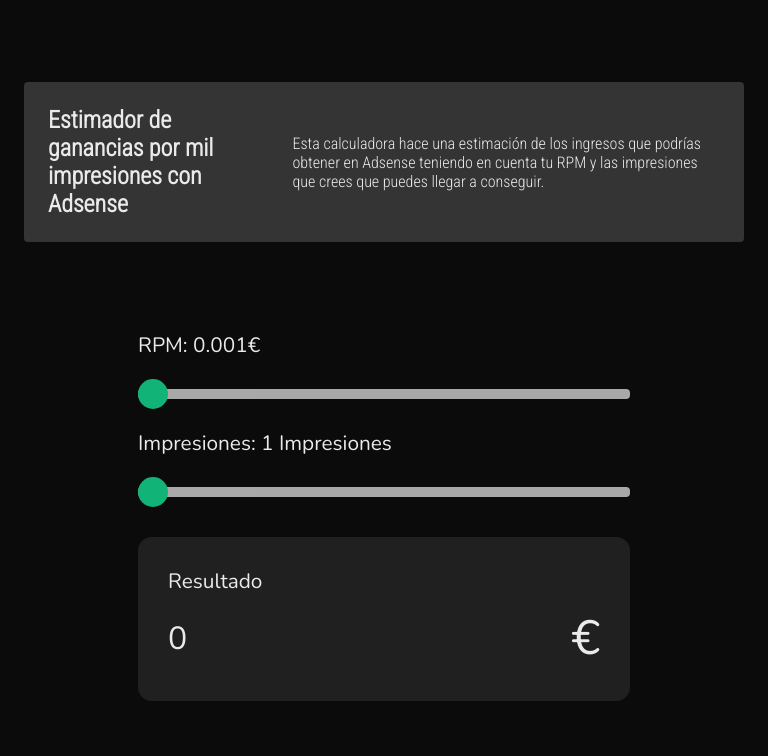
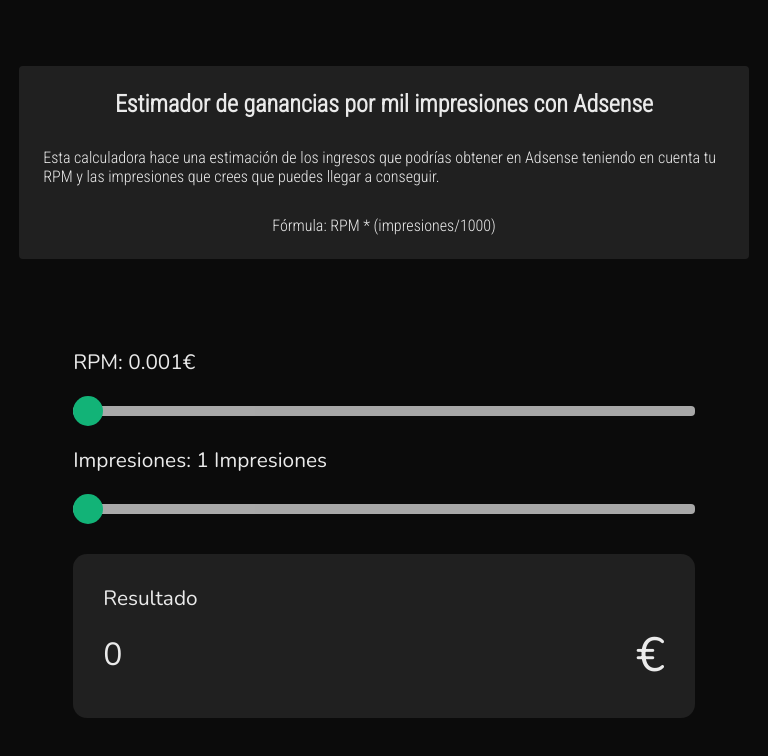
Before and after one commit to sanferar/adsense-calculator, a Next.js app: page / in a window 768 px wide. Shown: the top 756 px of the page. Built offline with nearby package versions, Linux system fonts and the light colour scheme.

Commit message:
optimizacion

```diff
--- a/src/componentes/contenedorInfo.jsx
+++ b/src/componentes/contenedorInfo.jsx
@@ -13,7 +13,10 @@
       <h2>
         Estimador de ganancias por mil impresiones con Adsense
       </h2>
-      <p>Esta calculadora hace una estimación de los ingresos que podrías obtener en Adsense teniendo en cuenta tu RPM y las impresiones que crees que puedes llegar a conseguir. </p>
+      <p>Esta calculadora hace una estimación de los ingresos que podrías obtener en Adsense teniendo en cuenta tu RPM y las impresiones que crees que puedes llegar a conseguir.
+      </p>
+      <p> Fórmula: RPM * (impresiones/1000)</p>
+
     </div>
   )
 }
--- a/styles/globals.css
+++ b/styles/globals.css
@@ -168,6 +168,7 @@
     display: flex;
     justify-content: center;
     align-items: center;
+    flex-direction: column;
     max-width: 1200px;
     margin: 24px;
     padding: 24px;
@@ -289,12 +290,11 @@
     display: flex;
     justify-content: center;
     align-items: center;
-    max-width: 1200px;
+    flex-direction: column;
+    width: 95%;
     margin: 24px;
     padding: 24px;
     gap: 30px;
-    box-sizing: border-box;
-    background-color: rgb(52, 52, 52);
     color: #eaeaea;;
     border-radius: 4px;
   }
@@ -304,11 +304,8 @@
     justify-content: center;
     align-items: center;
     flex-direction: column;
-    width: 600px;
-    margin: 24px;
-    padding: 24px;
+    width: 95%;
     gap: 30px;
-    box-sizing: border-box;
   }
 
   .contenedor__padre__inputs{
@@ -318,7 +315,6 @@
     flex-flow: column;
     width: 100%;
     height: 200px;
-    padding: 30px;
     gap:30px;
     font-size: 1.3rem;
   }
```
